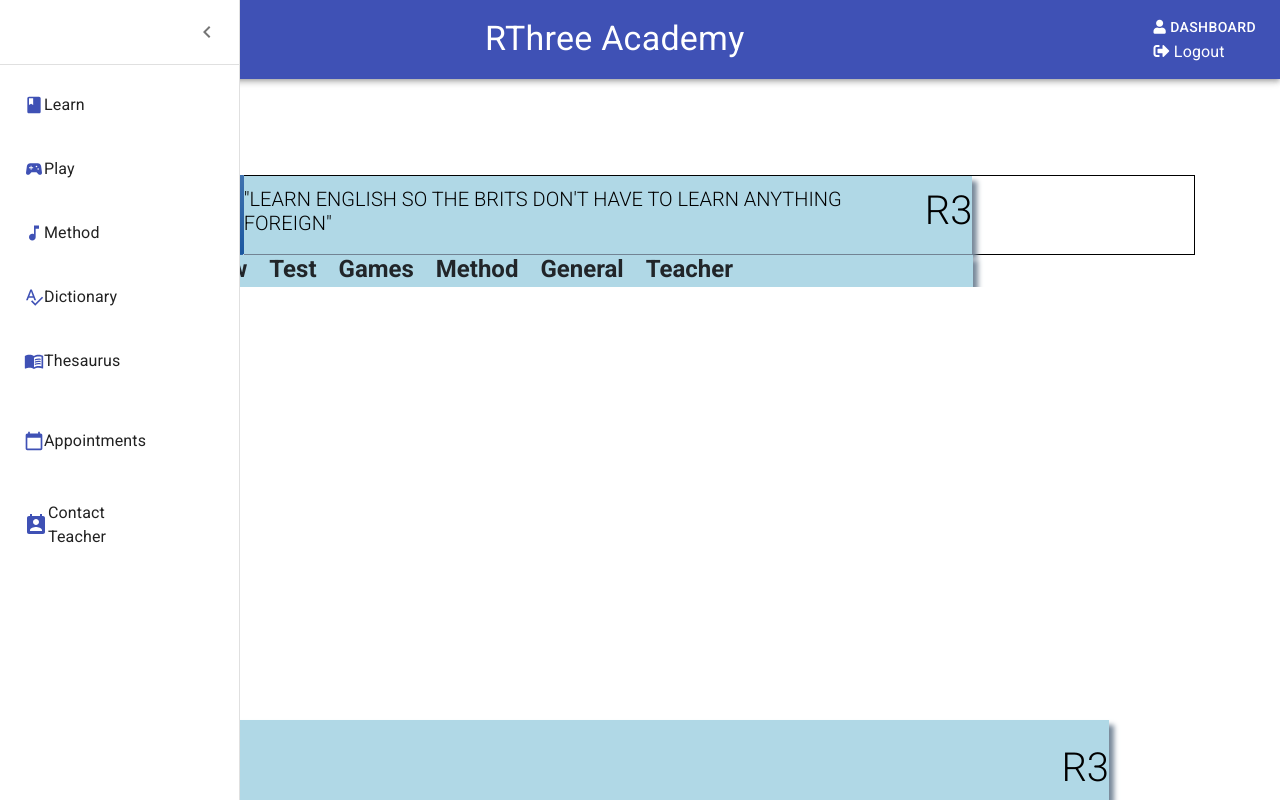
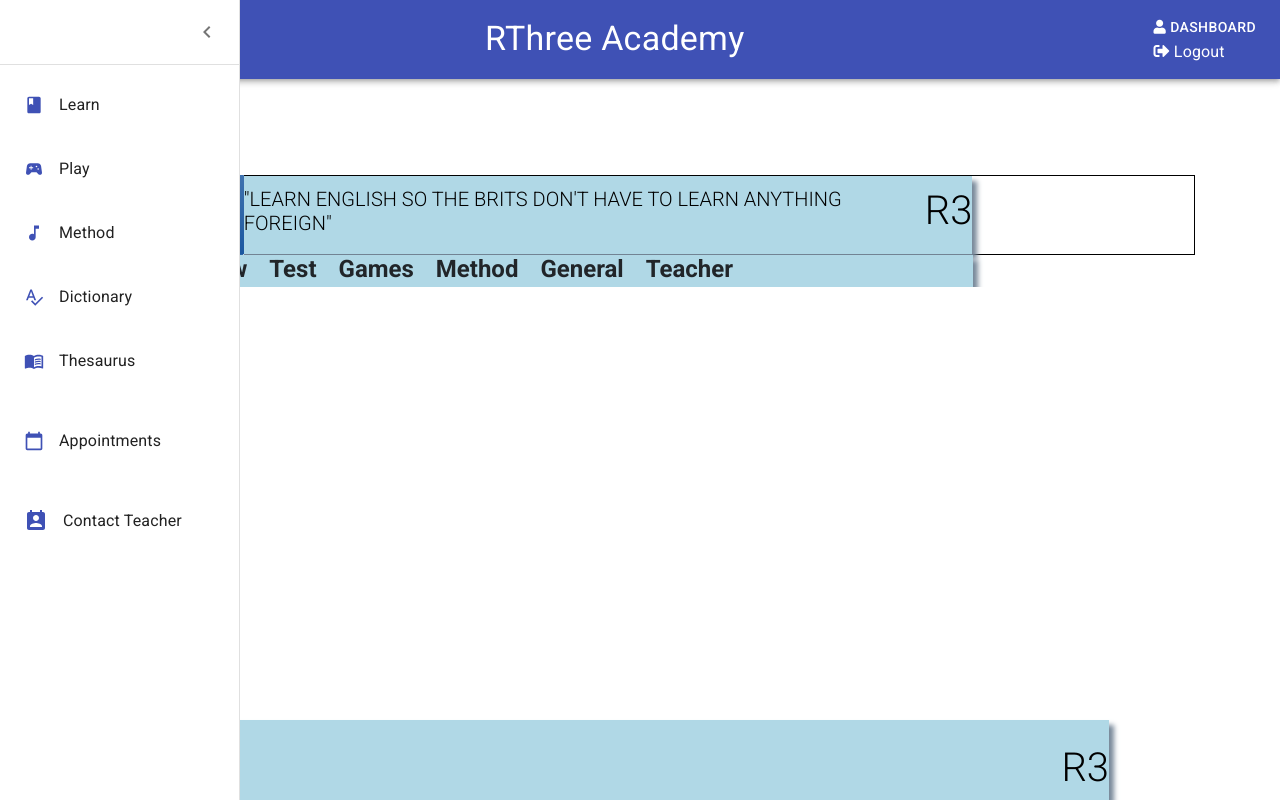
Before and after one commit to radhikarajgire/FinalProject, a React (Create React App) app in the folder client/: page /dashboard in a window 1280 px wide. Both pictures are taken after a click on the button "open drawer". Shown: the top 800 px of the page. Built offline with nearby package versions, Linux system fonts and the light colour scheme; no server answers.

Commit message:
Adjust spacing

```diff
--- a/client/src/Components/layout/Sidebar.js
+++ b/client/src/Components/layout/Sidebar.js
@@ -66,9 +66,12 @@ const useStyles = makeStyles((theme) => ({
     display: "flex",
     alignItems: "center",
     padding: theme.spacing(0, 1),
-    // necessary for content to be below app bar
     ...theme.mixins.toolbar,
     justifyContent: "flex-end",
+    minWidth: "220px"
+  },
+  drawerLabel: {
+    marginLeft: "15px"
   },
   content: {
     flexGrow: 1,
@@ -116,64 +119,50 @@ function Sidebar() {
       <Divider />
       <List>
         <div className={classes.drawerHeader}>
-          {["Learn"].map((text, index) => (
-            <ListItem button key={text}>
+          <ListItem button>
             <BookIcon color="primary" fontSize="small" />
-              <ListItemText primary={text} />
+            <ListItemText primary="Learn" className={classes.drawerLabel} />
           </ListItem>
-          ))}
         </div>
         <div className={classes.drawerHeader}>
-          {["Play"].map((text, index) => (
-            <ListItem button key={text}>
+          <ListItem button>
             <SportsEsportsIcon color="primary" fontSize="small" />
-              <ListItemText primary={text} />
+            <ListItemText primary="Play" className={classes.drawerLabel} />
           </ListItem>
-          ))}
         </div>
         <div className={classes.drawerHeader}>
-          {["Method"].map((text, index) => (
-            <ListItem button key={text}>
+          <ListItem button>
             <MusicNoteIcon color="primary" fontSize="small" />
-              <ListItemText primary={text} />
+            <ListItemText primary="Method" className={classes.drawerLabel} />
           </ListItem>
-          ))}
         </div>
         <div className={classes.drawerHeader}>
-          {["Dictionary"].map((text, index) => (
-            <ListItem button key={text}>
+          <ListItem button>
             <SpellcheckIcon color="primary" fontSize="small" />
-              <ListItemText primary={text} />
+            <ListItemText primary="Dictionary" className={classes.drawerLabel} />
           </ListItem>
-          ))}
         </div>
         <div className={classes.drawerHeader}>
-          {["Thesaurus"].map((text, index) => (
-            <ListItem button key={text}>
+          <ListItem button>
             <MenuBookIcon color="primary" fontSize="small" />
-              <ListItemText primary={text} />
+            <ListItemText primary="Thesaurus" className={classes.drawerLabel} />
           </ListItem>
-          ))}
         </div>
       </List>
       <List>
         <div className={classes.drawerHeader}>
-          {["Appointments"].map((text, index) => (
-            <ListItem button key={text}>
+          <ListItem button>
             <CalendarTodayIcon color="primary" fontSize="small" />
-              <ListItemText primary={text} />
+            <ListItemText primary="Appointments" className={classes.drawerLabel} />
           </ListItem>
-          ))}
         </div>
       </List>
       <List>
         <div className={classes.drawerHeader}>
-          {["Contact Teacher"].map((text, index) => (
-            <ListItem button key={text}>
+          <ListItem button>
             <PermContactCalendarIcon color="primary" fontSize="medium" />
-              <ListItemText primary={text} />
+            <ListItemText primary="Contact Teacher" className={classes.drawerLabel} />
           </ListItem>
-          ))}
         </div>
       </List>
     </Drawer>
```
Lines whose indentation alone changed are shown as unchanged.
